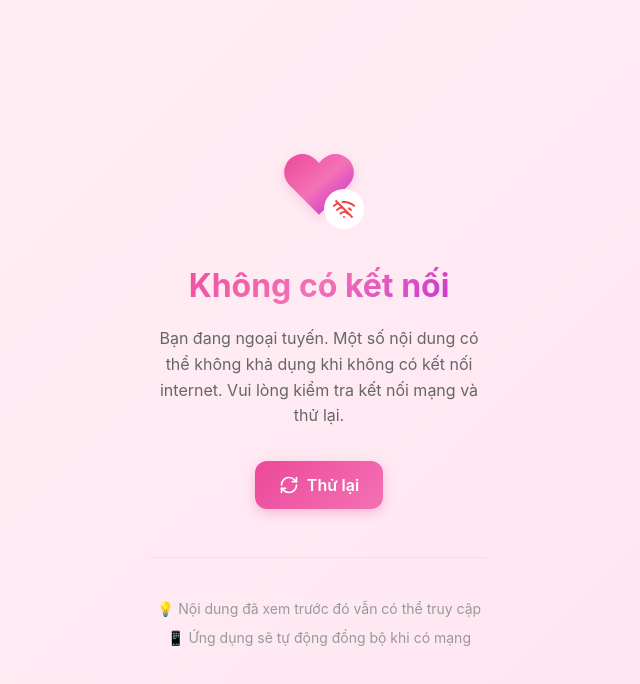
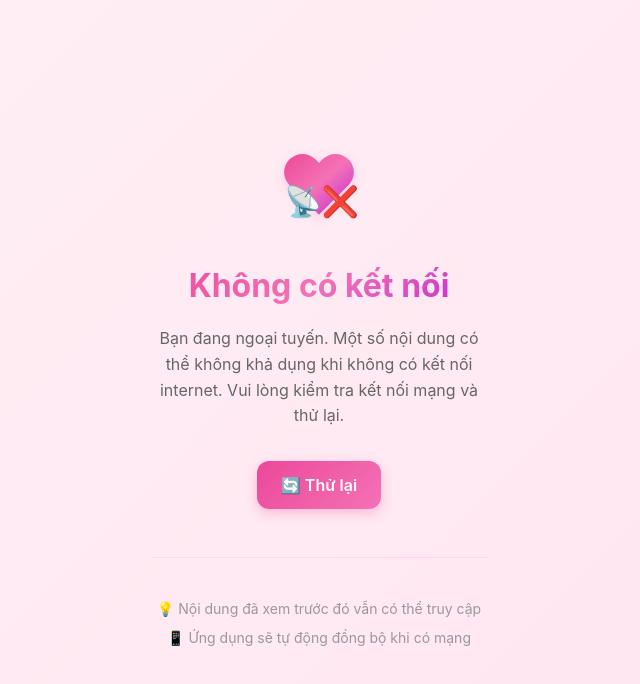
Before and after one commit to sontcdev/love_memories, a Next.js app: page /offline in a window 1280 px wide. Shown: the top 684 px of the page, without its empty margins (321-961 px from the left). Built offline with nearby package versions, Linux system fonts and the light colour scheme; a web font is replaced by a local one.

Commit message:
fix: convert offline page to client component
- Remove unused Heart import
- Convert offline page to client component with 'use client'
- Use inline styles to avoid build errors
- Replace Lucide icons with emoji for simplicity

```diff
--- a/src/app/offline/page.tsx
+++ b/src/app/offline/page.tsx
@@ -1,4 +1,4 @@
-import { Heart, WifiOff, RefreshCw } from "lucide-react";
+"use client";
 
 export default function OfflinePage() {
   const handleRetry = () => {
@@ -11,93 +11,33 @@ export default function OfflinePage() {
         <meta charSet="utf-8" />
         <meta name="viewport" content="width=device-width, initial-scale=1" />
         <title>Offline - Love Memories</title>
-                <style>{`
-          body {
-            margin: 0;
-            padding: 0;
-            font-family: -apple-system, BlinkMacSystemFont, 'Segoe UI', sans-serif;
-            background: linear-gradient(135deg, #fff0f5 0%, #ffe4f0 100%);
-            min-height: 100vh;
-            display: flex;
-            align-items: center;
-            justify-content: center;
-          }
-          .container {
-            text-align: center;
-            padding: 2rem;
-            max-width: 400px;
-          }
-          .icon-container {
-            position: relative;
-            display: inline-block;
-            margin-bottom: 2rem;
-          }
-          .heart {
-            width: 80px;
-            height: 80px;
-            fill: url(#gradient);
-            filter: drop-shadow(0 4px 6px rgba(236, 72, 153, 0.2));
-          }
-          .wifi-off {
-            position: absolute;
-            bottom: -5px;
-            right: -5px;
-            width: 40px;
-            height: 40px;
-            background: white;
-            border-radius: 50%;
-            padding: 8px;
-            stroke: #ef4444;
-          }
-          h1 {
-            font-size: 2rem;
-            font-weight: bold;
-            background: linear-gradient(135deg, #ec4899, #f472b6, #c026d3);
-            -webkit-background-clip: text;
-            -webkit-text-fill-color: transparent;
-            background-clip: text;
-            margin: 0 0 1rem 0;
-          }
-          p {
-            color: #666;
-            margin: 0 0 2rem 0;
-            line-height: 1.6;
-          }
-          button {
-            background: linear-gradient(135deg, #ec4899, #f472b6);
-            color: white;
-            border: none;
-            padding: 12px 24px;
-            border-radius: 12px;
-            font-size: 16px;
-            font-weight: 600;
-            cursor: pointer;
-            display: inline-flex;
-            align-items: center;
-            gap: 8px;
-            box-shadow: 0 4px 12px rgba(236, 72, 153, 0.3);
-            transition: all 0.3s ease;
-          }
-          button:hover {
-            transform: translateY(-2px);
-            box-shadow: 0 6px 16px rgba(236, 72, 153, 0.4);
-          }
-          .features {
-            margin-top: 3rem;
-            padding-top: 2rem;
-            border-top: 1px solid rgba(236, 72, 153, 0.1);
-          }
-          .feature {
-            color: #999;
-            font-size: 0.875rem;
-            margin: 0.5rem 0;
-          }
-        `}</style>
       </head>
-            <body>
-                <div className="container">
-                    <div className="icon-container">
-                        <svg className="heart" viewBox="0 0 24 24" xmlns="http://www.w3.org/2000/svg">
+      <body style={{
+        margin: 0,
+        padding: 0,
+        fontFamily: '-apple-system, BlinkMacSystemFont, "Segoe UI", sans-serif',
+        background: 'linear-gradient(135deg, #fff0f5 0%, #ffe4f0 100%)',
+        minHeight: '100vh',
+        display: 'flex',
+        alignItems: 'center',
+        justifyContent: 'center'
+      }}>
+        <div style={{
+          textAlign: 'center',
+          padding: '2rem',
+          maxWidth: '400px'
+        }}>
+          <div style={{
+            position: 'relative',
+            display: 'inline-block',
+            marginBottom: '2rem'
+          }}>
+            <svg style={{
+              width: '80px',
+              height: '80px',
+              fill: 'url(#gradient)',
+              filter: 'drop-shadow(0 4px 6px rgba(236, 72, 153, 0.2))'
+            }} viewBox="0 0 24 24" xmlns="http://www.w3.org/2000/svg">
               <defs>
                 <linearGradient id="gradient" x1="0%" y1="0%" x2="100%" y2="100%">
                   <stop offset="0%" style={{ stopColor: "#ec4899" }} />
@@ -107,23 +47,60 @@ export default function OfflinePage() {
               </defs>
               <path d="M20.84 4.61a5.5 5.5 0 0 0-7.78 0L12 5.67l-1.06-1.06a5.5 5.5 0 0 0-7.78 7.78l1.06 1.06L12 21.23l7.78-7.78 1.06-1.06a5.5 5.5 0 0 0 0-7.78z" />
             </svg>
-                        <WifiOff className="wifi-off" />
+            <span style={{
+              position: 'absolute',
+              bottom: '0',
+              right: '0',
+              fontSize: '30px'
+            }}>📡❌</span>
           </div>
 
-                    <h1>Không có kết nối</h1>
-                    <p>
+          <h1 style={{
+            fontSize: '2rem',
+            fontWeight: 'bold',
+            background: 'linear-gradient(135deg, #ec4899, #f472b6, #c026d3)',
+            WebkitBackgroundClip: 'text',
+            WebkitTextFillColor: 'transparent',
+            backgroundClip: 'text',
+            margin: '0 0 1rem 0'
+          }}>
+            Không có kết nối
+          </h1>
+
+          <p style={{
+            color: '#666',
+            margin: '0 0 2rem 0',
+            lineHeight: 1.6
+          }}>
             Bạn đang ngoại tuyến. Một số nội dung có thể không khả dụng khi không có kết nối internet.
             Vui lòng kiểm tra kết nối mạng và thử lại.
           </p>
 
-                    <button onClick={handleRetry}>
-                        <RefreshCw size={20} />
-                        Thử lại
+          <button onClick={handleRetry} style={{
+            background: 'linear-gradient(135deg, #ec4899, #f472b6)',
+            color: 'white',
+            border: 'none',
+            padding: '12px 24px',
+            borderRadius: '12px',
+            fontSize: '16px',
+            fontWeight: 600,
+            cursor: 'pointer',
+            boxShadow: '0 4px 12px rgba(236, 72, 153, 0.3)'
+          }}>
+            🔄 Thử lại
           </button>
 
-                    <div className="features">
-                        <div className="feature">💡 Nội dung đã xem trước đó vẫn có thể truy cập</div>
-                        <div className="feature">📱 Ứng dụng sẽ tự động đồng bộ khi có mạng</div>
+          <div style={{
+            marginTop: '3rem',
+            paddingTop: '2rem',
+            borderTop: '1px solid rgba(236, 72, 153, 0.1)'
+          }}>
+            <div style={{ color: '#999', fontSize: '0.875rem', margin: '0.5rem 0' }}>
+              💡 Nội dung đã xem trước đó vẫn có thể truy cập
+            </div>
+            <div style={{ color: '#999', fontSize: '0.875rem', margin: '0.5rem 0' }}>
+              📱 Ứng dụng sẽ tự động đồng bộ khi có mạng
+            </div>
           </div>
         </div>
       </body>
```
Also changed, not shown: public/sw.js. Lines whose indentation alone changed are shown as unchanged.
